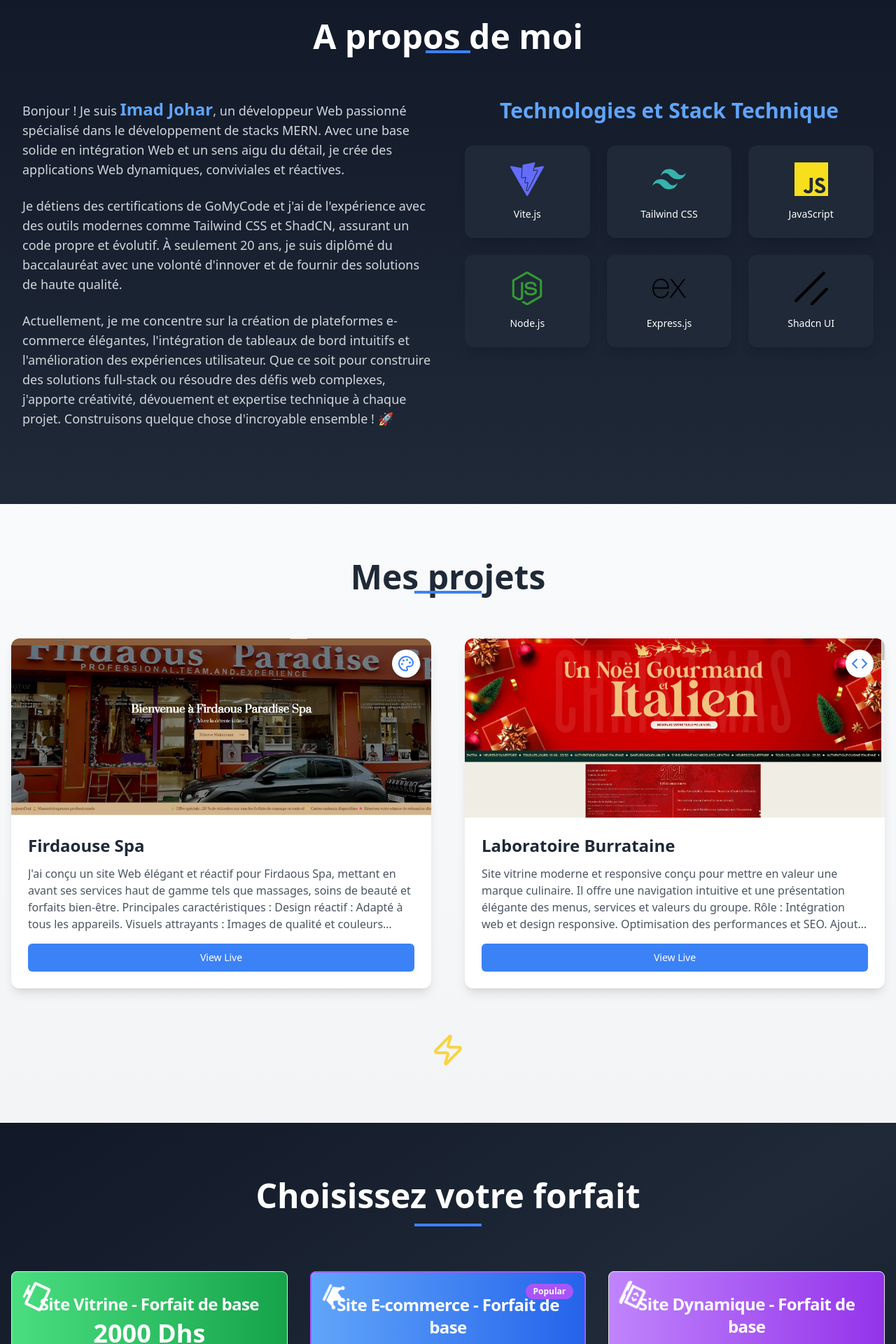
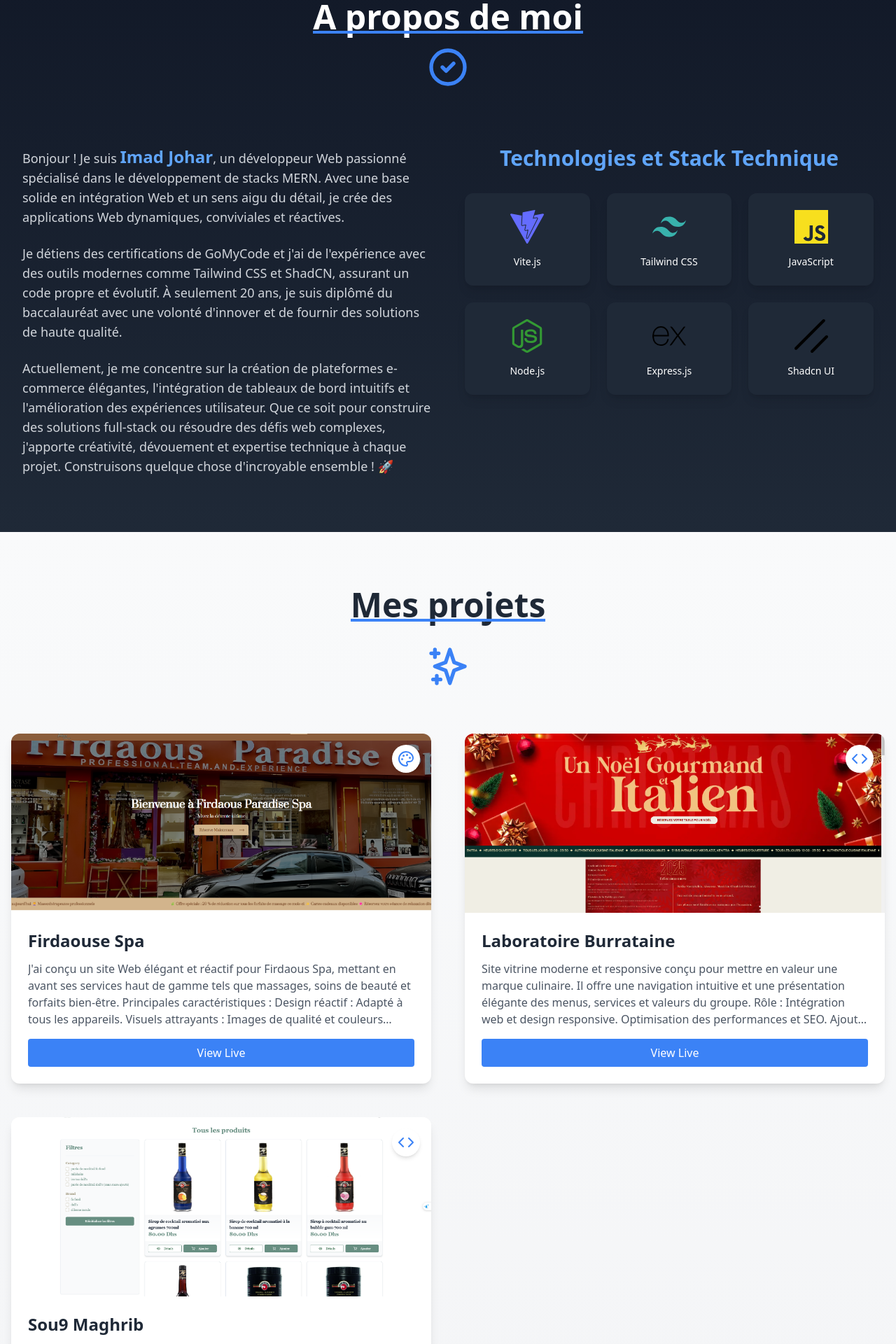
Before and after one commit to imadJHR/Portfolio22, a React (Vite) app: page / in a window 1280 px wide. Shown: the part 880-2800 px from the top of the page at 70% size. Built offline with nearby package versions, Linux system fonts and the light colour scheme.

Commit message:
update design

```diff
--- a/src/components/About.jsx
+++ b/src/components/About.jsx
@@ -25,20 +25,43 @@ const AboutMe = () => {
       id="about"
     >
       <div className="container mx-auto px-4 sm:px-6 lg:px-8 max-w-7xl">
-        <motion.h2
-          className="text-3xl sm:text-4xl md:text-5xl font-bold mb-8 sm:mb-12 md:mb-16 text-center relative"
+        <motion.div
+          className="text-center mb-12 sm:mb-16 md:mb-20"
           initial={{ opacity: 0, y: -50 }}
           animate={{ opacity: 1, y: 0 }}
           transition={{ duration: 0.5 }}
         >
-          A propos de moi
-          <motion.span
-            className="absolute bottom-0 left-1/2 transform -translate-x-1/2 w-16 sm:w-20 md:w-24 h-1 bg-blue-500"
-            initial={{ width: 0 }}
-            animate={{ width: "4rem" }}
-            transition={{ duration: 0.5, delay: 0.5 }}
-          ></motion.span>
-        </motion.h2>
+          <h2 className="text-3xl sm:text-4xl md:text-5xl font-bold mb-4 relative inline-block">
+            A propos de moi
+            <motion.span
+              className="absolute bottom-0 left-0 w-full h-1 bg-blue-500"
+              initial={{ width: 0 }}
+              animate={{ width: "100%" }}
+              transition={{ duration: 0.5, delay: 0.5 }}
+            />
+          </h2>
+          <motion.div
+            className="w-16 h-16 mx-auto"
+            initial={{ opacity: 0, scale: 0 }}
+            animate={{ opacity: 1, scale: 1 }}
+            transition={{ duration: 0.5, delay: 0.7 }}
+          >
+            <svg
+              className="w-full h-full text-blue-500"
+              fill="none"
+              stroke="currentColor"
+              viewBox="0 0 24 24"
+              xmlns="http://www.w3.org/2000/svg"
+            >
+              <path
+                strokeLinecap="round"
+                strokeLinejoin="round"
+                strokeWidth={2}
+                d="M9 12l2 2 4-4m6 2a9 9 0 11-18 0 9 9 0 0118 0z"
+              />
+            </svg>
+          </motion.div>
+        </motion.div>
 
         <div className="flex flex-col lg:flex-row items-start justify-between gap-8 lg:gap-12">
           <motion.div
--- a/src/components/Pricing.jsx
+++ b/src/components/Pricing.jsx
@@ -20,7 +20,7 @@ import {
 const pricingPlans = [
   {
     title: "Site Vitrine - Forfait de base",
-    price: "2000 Dhs",
+    price: "2500 Dhs",
     features: [
       "Design personnalisé ou thème préexistant",
       "Pages de base (Accueil, À propos, Contact, Services)",
@@ -29,7 +29,7 @@ const pricingPlans = [
       "Hébergement et nom de domaine pendant 1 an",
     ],
     icon: FaDesktop,
-    color: "from-green-400 to-green-600",
+    color: "from-emerald-400 to-teal-600",
     description:
       "Idéal pour les petites entreprises ou les indépendants qui souhaitent un site simple et professionnel pour se présenter en ligne.",
   },
@@ -38,14 +38,14 @@ const pricingPlans = [
     price: "5,000 Dhs",
     features: [
       "Design personnalisé ou thème e-commerce",
-      "Catalogue produit jusqu'à 25 produits",
+      "Catalogue produit jusqu'à 20 produits",
       "Paiements en ligne",
       "Design mobile responsive",
       "Hébergement et nom de domaine pendant 1 an",
       "SEO e-commerce de base",
     ],
     icon: FaCrown,
-    color: "from-blue-400 to-blue-600",
+    color: "from-amber-400 to-orange-600",
     popular: true,
     description:
       "Parfait pour les entreprises souhaitant vendre des produits en ligne avec des fonctionnalités de base de commerce électronique.",
@@ -61,7 +61,7 @@ const pricingPlans = [
       "Hébergement et nom de domaine pendant 1 an",
     ],
     icon: FaLaptopCode,
-    color: "from-purple-400 to-purple-600",
+    color: "from-pink-400 to-rose-600",
     description:
       "Idéal pour les sites nécessitant des fonctionnalités dynamiques et une interaction avec les utilisateurs (Blog, Forum, Actualités).",
   },
@@ -71,7 +71,7 @@ const PricingPlans = () => {
   return (
     <section
       id="pricing"
-      className="py-20 px-4 min-h-screen relative overflow-hidden bg-gradient-to-br from-gray-900 via-gray-800 to-gray-900"
+      className="py-20 px-4 min-h-screen relative overflow-hidden bg-gradient-to-br from-gray-900 via-indigo-900 to-purple-900"
     >
       <div className="absolute inset-0">
         <svg
@@ -98,7 +98,7 @@ const PricingPlans = () => {
             Choisissez votre forfait
           </h2>
           <motion.div
-            className="h-1 w-24 bg-blue-500 mx-auto"
+            className="h-1 w-24 bg-gradient-to-r from-amber-400 to-orange-600 mx-auto"
             initial={{ width: 0 }}
             animate={{ width: 96 }}
             transition={{ duration: 0.5, delay: 0.5 }}
@@ -114,13 +114,13 @@ const PricingPlans = () => {
               transition={{ duration: 0.5, delay: index * 0.1 }}
             >
               <Card
-                className={`h-full flex flex-col relative overflow-hidden ${
-                  plan.popular ? "border-2 border-purple-500" : ""
+                className={`h-full flex flex-col relative overflow-hidden bg-white/10 backdrop-blur-lg ${
+                  plan.popular ? "border-2 border-amber-400" : ""
                 }`}
               >
                 {plan.popular && (
-                  <Badge className="absolute top-4 right-4 bg-purple-500">
-                    Popular
+                  <Badge className="absolute top-4 right-4 bg-amber-400 text-gray-900">
+                    Populaire
                   </Badge>
                 )}
                 <CardHeader
@@ -145,8 +145,8 @@ const PricingPlans = () => {
                     {plan.price}
                   </div>
                 </CardHeader>
-                <CardContent className="mt-6 flex-grow">
-                  <p className="text-gray-600 mb-4">{plan.description}</p>
+                <CardContent className="mt-6 flex-grow text-white">
+                  <p className="text-gray-300 mb-4">{plan.description}</p>
                   <ul className="space-y-2">
                     {plan.features.map((feature, idx) => (
                       <motion.li
@@ -160,7 +160,7 @@ const PricingPlans = () => {
                         }}
                       >
                         <svg
-                          className="w-5 h-5 text-green-500 flex-shrink-0"
+                          className="w-5 h-5 text-green-400 flex-shrink-0"
                           fill="none"
                           stroke="currentColor"
                           viewBox="0 0 24 24"
@@ -173,19 +173,19 @@ const PricingPlans = () => {
                             d="M5 13l4 4L19 7"
                           ></path>
                         </svg>
-                        <span className="text-sm">{feature}</span>
+                        <span className="text-sm text-gray-300">{feature}</span>
                       </motion.li>
                     ))}
                   </ul>
                 </CardContent>
                 <CardFooter>
-                  <Button className="w-full bg-gradient-to-r from-blue-500 to-purple-500 hover:from-blue-600 hover:to-purple-600 text-white transition-all duration-300 transform hover:scale-105">
+                  <Button className="w-full bg-gradient-to-r from-amber-400 to-orange-600 hover:from-amber-500 hover:to-orange-700 text-gray-900 font-semibold transition-all duration-300 transform hover:scale-105">
                     <a
-                      href="https://wa.me/+212645288216"
                       target="_blank"
-                      rel="noopener noreferrer"
+                      href="https://wa.me/212645288216"
+                      className="hover:text-white"
                     >
-                      Get Started
+                      Commencer
                     </a>
                   </Button>
                 </CardFooter>
--- a/src/components/Projects.jsx
+++ b/src/components/Projects.jsx
@@ -1,17 +1,10 @@
-import React, { useState } from "react";
-import { motion, useAnimation } from "framer-motion";
+import React from "react";
+import { motion } from "framer-motion";
 import { useInView } from "react-intersection-observer";
-import {
-  Dialog,
-  DialogContent,
-  DialogHeader,
-  DialogTitle,
-  DialogDescription,
-} from "@/components/ui/dialog";
-import { Button } from "@/components/ui/button";
 import { Code, Palette, Zap } from 'lucide-react';
 import prj1 from "../assets/Capture d'écran 2024-12-20 154028.png"
 import prj2 from "../assets/Capture d'écran 2025-01-06 022010.png"
+import prj3 from "../assets/Capture d'écran 2025-01-07 015848.png"
 
 const projects = [
   {
@@ -32,11 +25,18 @@ const projects = [
     liveUrl: "https://laburratinagroupe.com/",
     icon: Code,
   },
+  {
+    id: 3,
+    title: "Sou9 Maghrib",
+    description:
+      "Souq Maghrib est une plateforme e-commerce moderne et conviviale développée pour offrir une expérience d'achat fluide et intuitive. Ce site présente une large gamme de produits avec une gestion dynamique des catégories, des détails clairs pour chaque article, et un design responsive adapté à tous les appareils. Caractéristiques principales : Catalogue de produits : Une présentation claire et attrayante des produits avec des images, descriptions détaillées, et informations de prix. Système de gestion : Les produits peuvent être facilement ajoutés, mis à jour ou supprimés via un tableau de bord dédié. Performance optimale : Développé en utilisant les meilleures pratiques pour garantir une navigation rapide et sans bug. Design responsive : Une interface qui s'adapte parfaitement aux smartphones, tablettes et ordinateurs. Technologies utilisées : MERN Stack (MongoDB, Express.js, React.js, Node.js) pour le backend et le frontend, ainsi que Tailwind CSS pour un style moderne et épuré. Souq Maghrib démontre ma capacité à créer une plateforme e-commerce professionnelle, intégrant des fonctionnalités modernes et une gestion simplifiée des produits. Ce projet reflète également ma maîtrise de la stack MERN et de principes de développement web axés sur l'utilisateur.",
+    image: prj3,
+    liveUrl: "https://sou9maghrib.netlify.app/",
+    icon: Code,
+  },
 ];
 
 const MyProjects = () => {
-  const [selectedProject, setSelectedProject] = useState(null);
-  const controls = useAnimation();
   const [ref, inView] = useInView({
     triggerOnce: true,
     threshold: 0.1,
@@ -82,15 +82,43 @@ const MyProjects = () => {
   return (
     <section className="py-20 min-h-screen bg-gradient-to-b from-gray-50 to-gray-100 overflow-hidden" id="projects">
       <div className="container mx-auto px-4">
-        <motion.h2
-          className="text-5xl font-bold mb-16 text-center text-gray-800 relative"
+        <motion.div
+          className="text-center mb-16"
           initial={{ opacity: 0, y: -50 }}
           animate={{ opacity: 1, y: 0 }}
           transition={{ duration: 0.5 }}
         >
-         Mes projets
-          <span className="absolute bottom-0 left-1/2 transform -translate-x-1/2 w-24 h-1 bg-blue-500 mt-4"></span>
-        </motion.h2>
+          <h2 className="text-5xl font-bold mb-4 text-gray-800 relative inline-block">
+            Mes projets
+            <motion.span
+              className="absolute bottom-0 left-0 w-full h-1 bg-blue-500"
+              initial={{ width: 0 }}
+              animate={{ width: "100%" }}
+              transition={{ duration: 0.5, delay: 0.5 }}
+            />
+          </h2>
+          <motion.div
+            className="w-16 h-16 mx-auto mt-4"
+            initial={{ opacity: 0, scale: 0 }}
+            animate={{ opacity: 1, scale: 1 }}
+            transition={{ duration: 0.5, delay: 0.7 }}
+          >
+            <svg
+              className="w-full h-full text-blue-500"
+              fill="none"
+              stroke="currentColor"
+              viewBox="0 0 24 24"
+              xmlns="http://www.w3.org/2000/svg"
+            >
+              <path
+                strokeLinecap="round"
+                strokeLinejoin="round"
+                strokeWidth={2}
+                d="M5 3v4M3 5h4M6 17v4m-2-2h4m5-16l2.286 6.857L21 12l-5.714 2.143L13 21l-2.286-6.857L5 12l5.714-2.143L13 3z"
+              />
+            </svg>
+          </motion.div>
+        </motion.div>
 
         <motion.div
           ref={ref}
@@ -112,12 +140,14 @@ const MyProjects = () => {
                   className="w-full h-64 object-cover"
                 />
                 <div className="absolute inset-0 bg-black bg-opacity-40 flex items-center justify-center opacity-0 transition-opacity duration-300 hover:opacity-100">
-                  <Button
-                    onClick={() => setSelectedProject(project)}
-                    className="bg-white text-gray-800 hover:bg-blue-500 hover:text-white transition-colors duration-300"
+                  <a
+                    href={project.liveUrl}
+                    target="_blank"
+                    rel="noopener noreferrer"
+                    className="bg-white text-gray-800 hover:bg-blue-500 hover:text-white transition-colors duration-300 px-4 py-2 rounded"
                   >
                     View Project
-                  </Button>
+                  </a>
                 </div>
               </div>
               <div className="p-6 flex flex-col flex-grow">
@@ -127,12 +157,14 @@ const MyProjects = () => {
                 <p className="text-gray-600 mb-4 flex-grow line-clamp-4">
                   {project.description}
                 </p>
-                <Button
-                  onClick={() => setSelectedProject(project)}
-                  className="mt-auto w-full bg-blue-500 hover:bg-blue-600 text-white transition-colors duration-300"
+                <a
+                  href={project.liveUrl}
+                  target="_blank"
+                  rel="noopener noreferrer"
+                  className="mt-auto w-full bg-blue-500 hover:bg-blue-600 text-white transition-colors duration-300 text-center py-2 rounded"
                 >
                   View Live
-                </Button>
+                </a>
               </div>
               <motion.div
                 className="absolute top-4 right-4 bg-white rounded-full p-2 shadow-md"
@@ -153,30 +185,6 @@ const MyProjects = () => {
           <Zap className="w-12 h-12 text-yellow-400 animate-pulse" />
         </motion.div>
       </div>
-
-      <Dialog
-        open={selectedProject !== null}
-        onOpenChange={() => setSelectedProject(null)}
-      >
-        <DialogContent className="sm:max-w-[90vw] sm:max-h-[90vh]">
-          <DialogHeader>
-            <DialogTitle className="text-2xl font-bold text-gray-800">{selectedProject?.title}</DialogTitle>
-            <DialogDescription className="text-gray-600 mt-2">
-              {selectedProject?.description}
-            </DialogDescription>
-          </DialogHeader>
-          <div className="mt-6 aspect-video w-full rounded-lg overflow-hidden shadow-lg">
-            {selectedProject && (
-              <iframe
-                src={selectedProject.liveUrl}
-                title={selectedProject.title}
-                className="w-full h-full border-0"
-                allowFullScreen
-              />
-            )}
-          </div>
-        </DialogContent>
-      </Dialog>
     </section>
   );
 };
```
Also changed, not shown: src/components/Contact.jsx (+38 -11 lines), src/assets/Capture d'écran 2025-01-07 015848.png (added).
